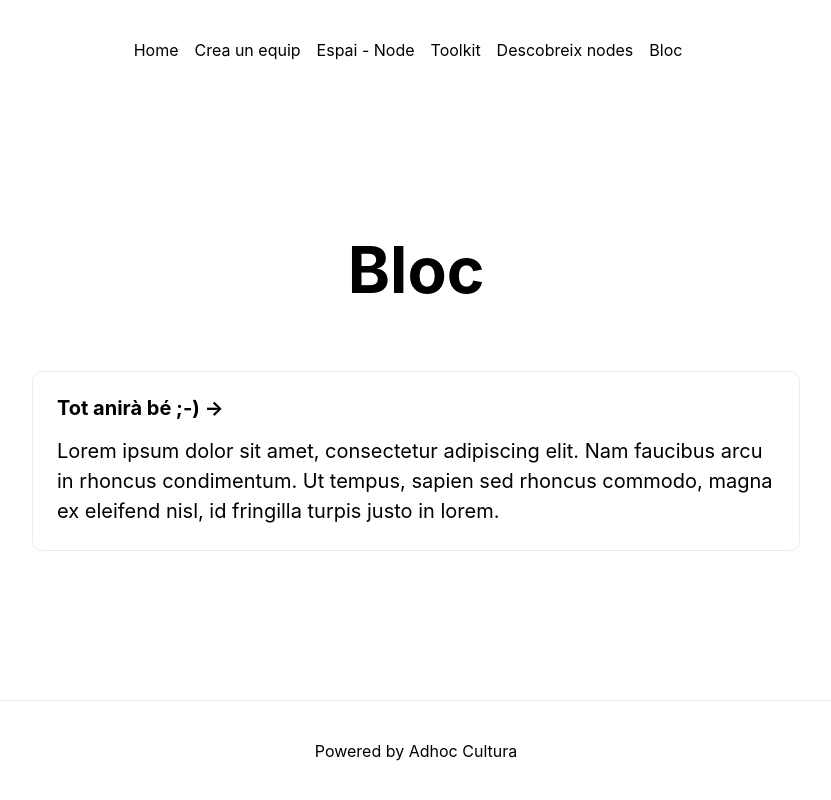
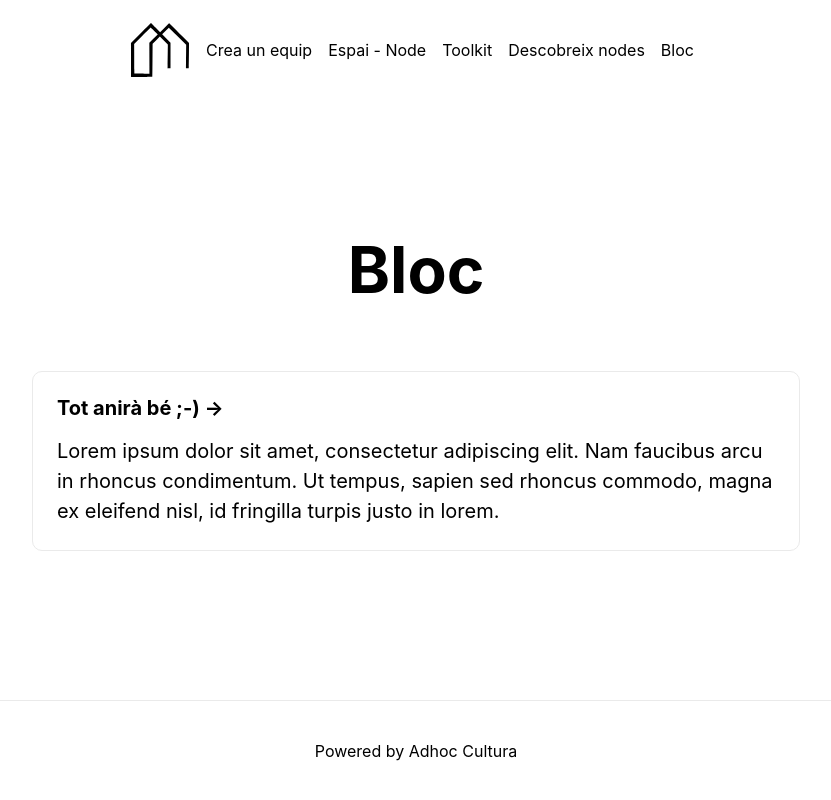
Before and after one commit to freecates/nodevid, a Next.js app: page /bloc in a window 1280 px wide. Shown: the whole page, without its empty margins (224-1055 px from the left). Built offline with nearby package versions, Linux system fonts and the light colour scheme.

Commit message:
added logo

```diff
--- a/components/Nav.js
+++ b/components/Nav.js
@@ -1,9 +1,17 @@
 import Link from 'next/link';
 
-const Nav = () => (
+const Nav = ({ page }) => {
+  return (
     <nav>
       <Link href='/'>
-      <a>Home</a>
+        <a title='Anar a la home'>
+          <img
+            src={`${
+              page == `home` ? `/logo-nodevid-white.svg` : `/logo-nodevid.svg`
+            }`}
+            alt='Logo Nodevid'
+          />
+        </a>
       </Link>
       <Link href='/equip'>
         <a>Crea un equip</a>
@@ -31,6 +39,7 @@ const Nav = () => (
 
         nav img {
           margin-left: 0.5rem;
+          max-width: 60px;
         }
 
         nav a {
@@ -51,5 +60,6 @@ const Nav = () => (
       `}</style>
     </nav>
   );
+};
 
 export default Nav;
--- a/pages/index.js
+++ b/pages/index.js
@@ -14,7 +14,7 @@ const Home = ({ data }) => {
       </Head>
 
       <header>
-        <Nav />
+        <Nav page={'home'} />
       </header>
 
       <main>
```
Also changed, not shown: public/logo-nodevid-white.svg (added), public/logo-nodevid.svg (added). Lines whose indentation alone changed are shown as unchanged.
